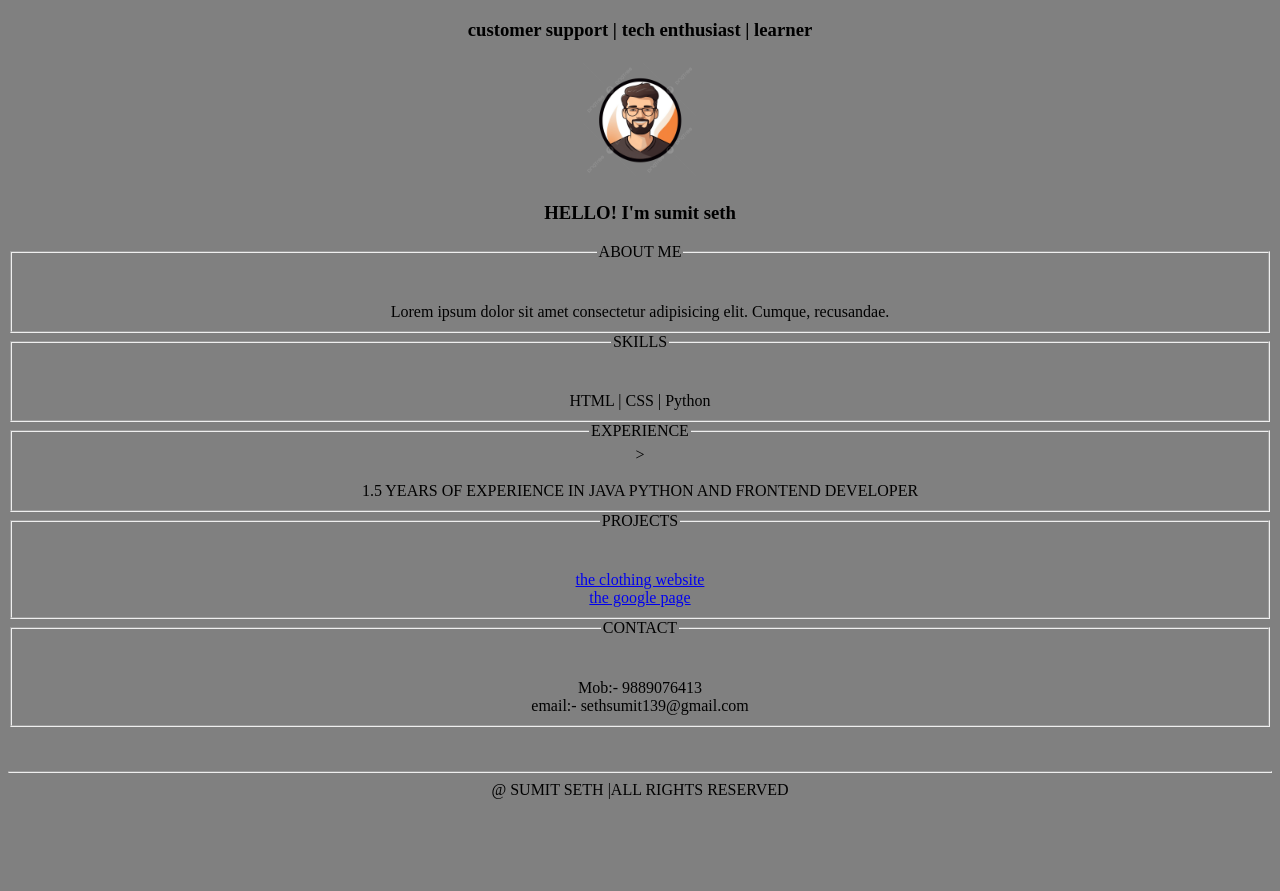
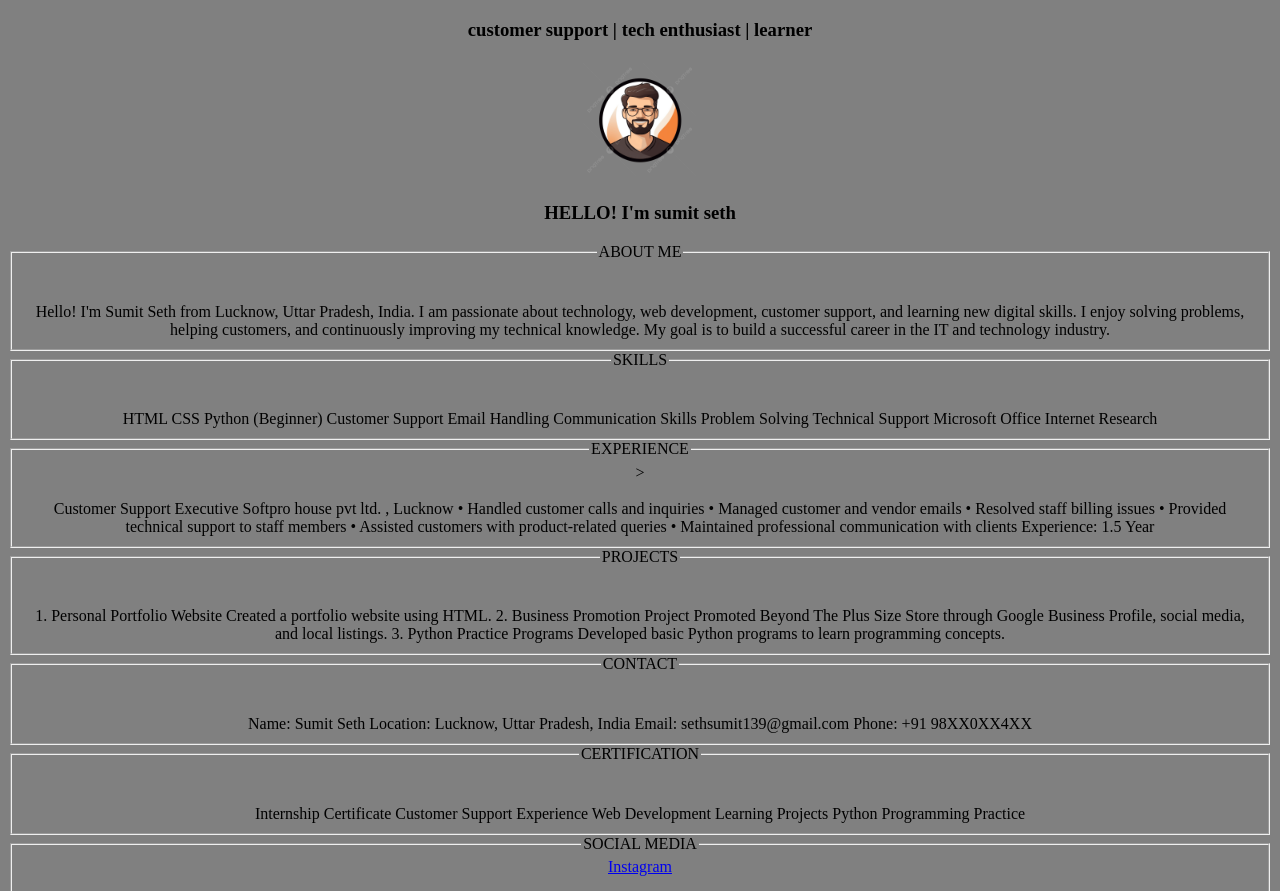
Before and after one commit to sethsumit139/sumit.profolio, a plain HTML site: page p.html in a window 1280 px wide. Shown: the part 61-952 px from the top of the page. Before the commit the page ends 868 px from the top, so only its background shows below. Drawn offline with Linux system fonts and the light colour scheme.

Commit message:
updated website

```diff
--- a/p.html
+++ b/p.html
@@ -15,36 +15,114 @@
     <h3>HELLO! I'm sumit seth</h3>
     <fieldset style="text-align:center;">
     <legend>ABOUT ME</legend><br><br>
-    Lorem ipsum dolor sit amet consectetur adipisicing elit. Cumque, recusandae.
+    Hello! I'm Sumit Seth from Lucknow, Uttar Pradesh, India.
+I am passionate about technology, web development, customer support,
+and learning new digital skills. I enjoy solving problems,
+helping customers, and continuously improving my technical knowledge.
+My goal is to build a successful career in the IT and technology industry.
 </fieldset>
 
 <fieldset style="text-align:center;">
     <legend>SKILLS</legend><br><br>
-    HTML | CSS | Python
+    HTML
+
+CSS
+
+Python (Beginner)
+
+Customer Support
+
+Email Handling
+
+Communication Skills
+
+Problem Solving
+
+Technical Support
+
+Microsoft Office
+
+Internet Research
 </fieldset>
 
 <fieldset style="text-align:center;">>
     <legend>EXPERIENCE</legend><br><br>
-    1.5 YEARS OF EXPERIENCE IN JAVA PYTHON AND FRONTEND DEVELOPER
+    Customer Support Executive
+Softpro house pvt ltd. , Lucknow
+
+• Handled customer calls and inquiries
+• Managed customer and vendor emails
+• Resolved staff billing issues
+• Provided technical support to staff members
+• Assisted customers with product-related queries
+• Maintained professional communication with clients
+
+Experience: 1.5 Year
 </fieldset>
 
 <fieldset style="text-align:center;">
     <legend>PROJECTS</legend><br><br>
-    <a href="beyondplussize.in" target="_main">the clothing website </a><br>
-    <a href="google.com">the google page </a>
+    1. Personal Portfolio Website
+Created a portfolio website using HTML.
+
+2. Business Promotion Project
+Promoted Beyond The Plus Size Store through
+Google Business Profile, social media, and local listings.
+
+3. Python Practice Programs
+Developed basic Python programs to learn programming concepts.
 </fieldset>
 
 <fieldset style="text-align:center;">
     <legend>CONTACT</legend><br><br>
-    Mob:- 9889076413<br>
-    email:- sethsumit139@gmail.com
+    Name: Sumit Seth
+
+Location: Lucknow, Uttar Pradesh, India
+
+Email: sethsumit139@gmail.com
+
+Phone: +91 98XX0XX4XX
+
+</fieldset>
+
+<fieldset style="text-align:center;">
+    <legend>CERTIFICATION</legend><br><br>
+    Internship Certificate
+
+Customer Support Experience
+
+Web Development Learning Projects
+
+Python Programming Practice
+
+</fieldset>
+
+<fieldset style="text-align:center;">
+    <legend>SOCIAL MEDIA</legend>
+
+    <a href="https://www.instagram.com/sumitseth.tech" target="_blank">
+        Instagram
+    </a>
+    <br><br>
+
+    <a href="https://www.facebook.com/share/1Nz5eeHLCA/" target="_blank">
+        Facebook
+    </a>
+    <br><br>
+
+    <a href="https://www.linkedin.com/in/sumit-seth-002793236" target="_blank">
+        LinkedIn
+    </a>
+
 </fieldset>
 </center>
 </body><br><BR>
 <hr>
-<footer style="text-align:center;">
-@ SUMIT SETH |ALL RIGHTS RESERVED
 
+
+<footer>
+    <hr>
+    <p>© 2026 Sumit Seth | Portfolio Website</p>
 </footer>
 
 </html>
```
